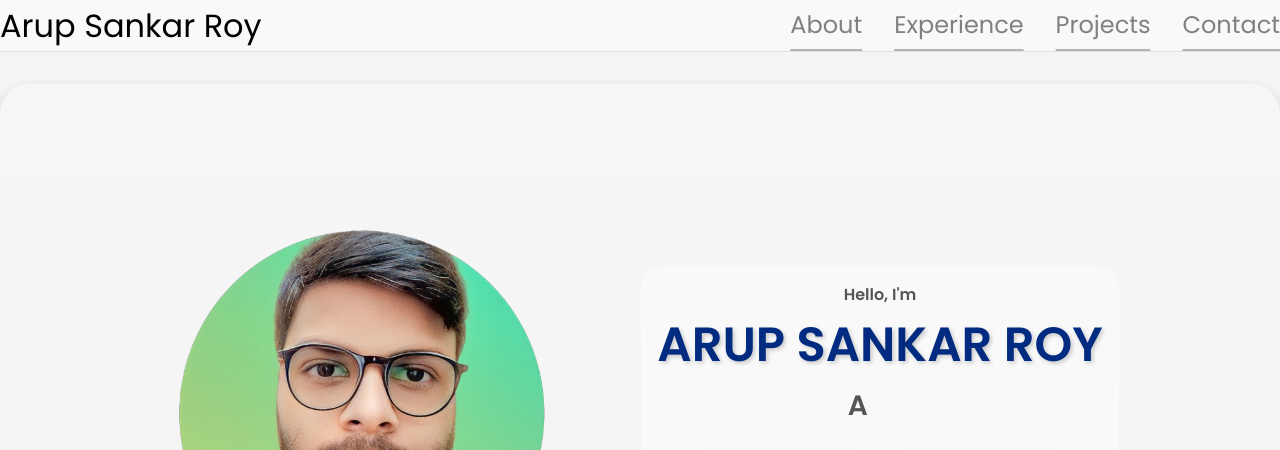
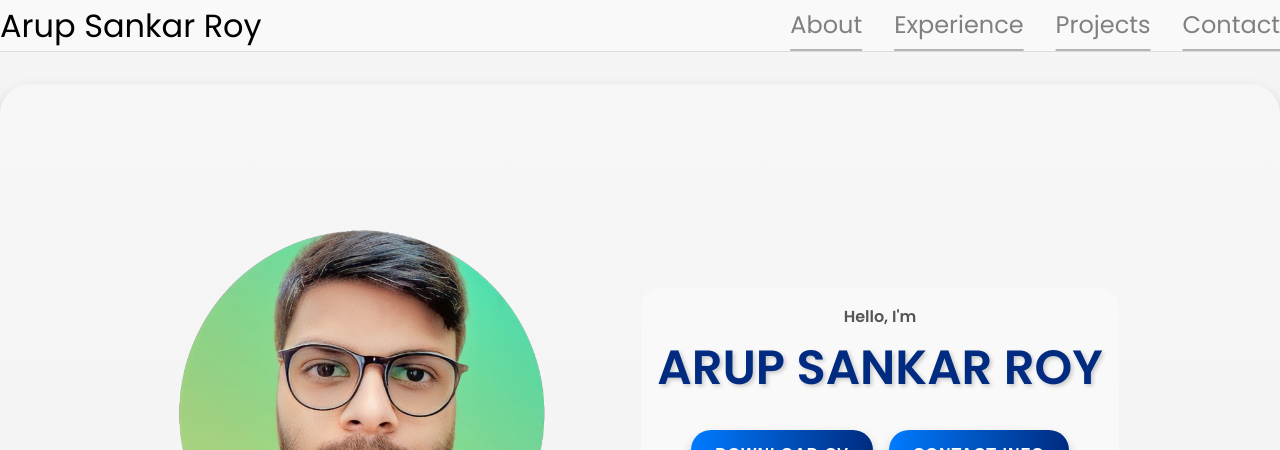
Before and after one commit to ArupSankarRoy/Portfolio-Website, a plain HTML site: page index.html in a window 1280 px wide. Shown: the top 450 px of the page. Drawn offline with Linux system fonts and the light colour scheme.

Commit message:
Update index.html

```diff
--- a/index.html
+++ b/index.html
@@ -43,7 +43,7 @@
       <div class="section__text">
         <p class="section__text__p1">Hello, I'm</p>
         <h1 class="title">Arup Sankar Roy</h1>
-        <p class="section__text__p2">A <span id="typewriter-text" style="white-space: nowrap;"></span></p>
+        <p class="section__text__p2"><span id="typewriter-text" style="white-space: nowrap;"></span></p>
         <div class="btn-container">
           <button
             class="btn btn-color-2"
```
